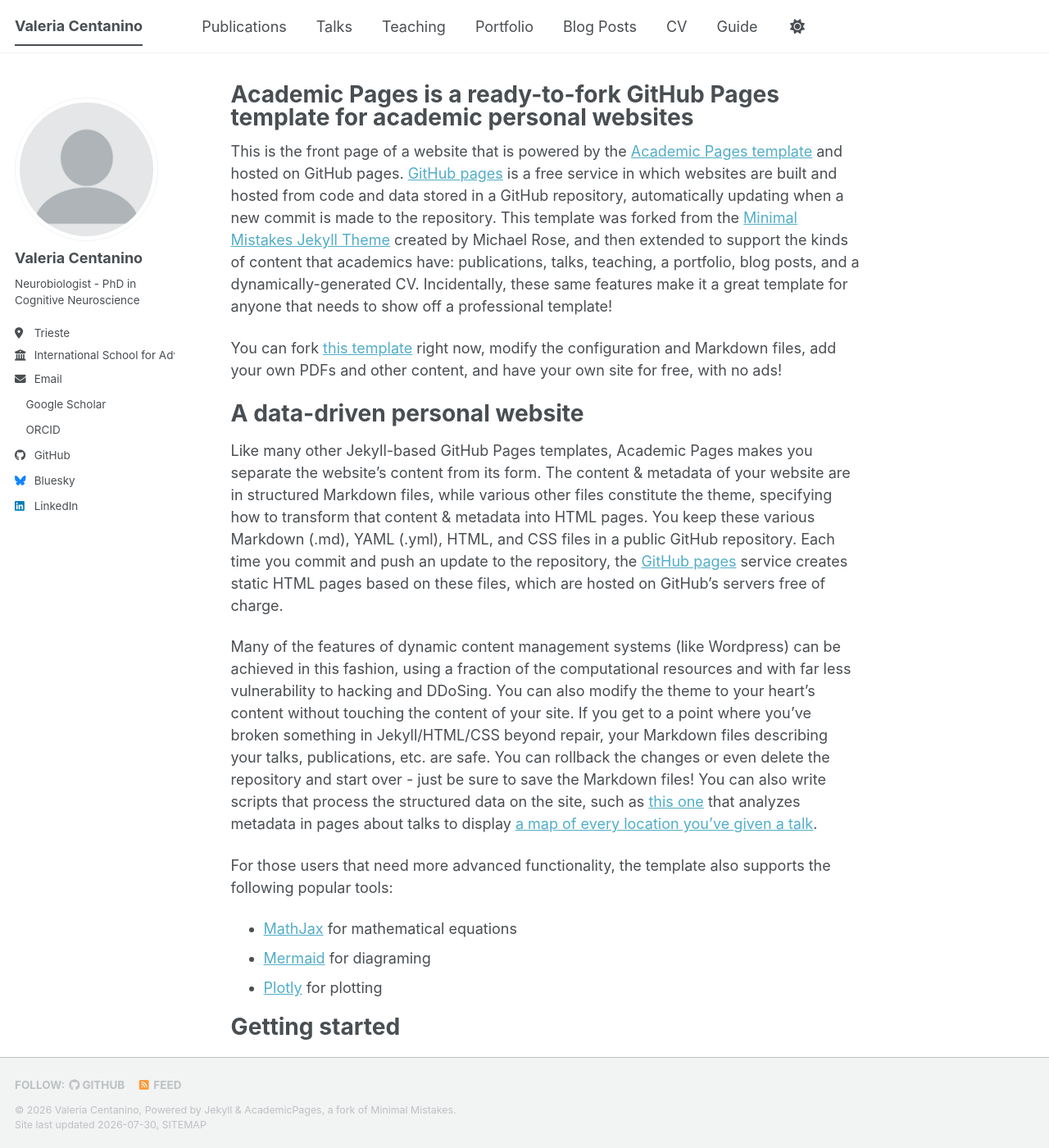
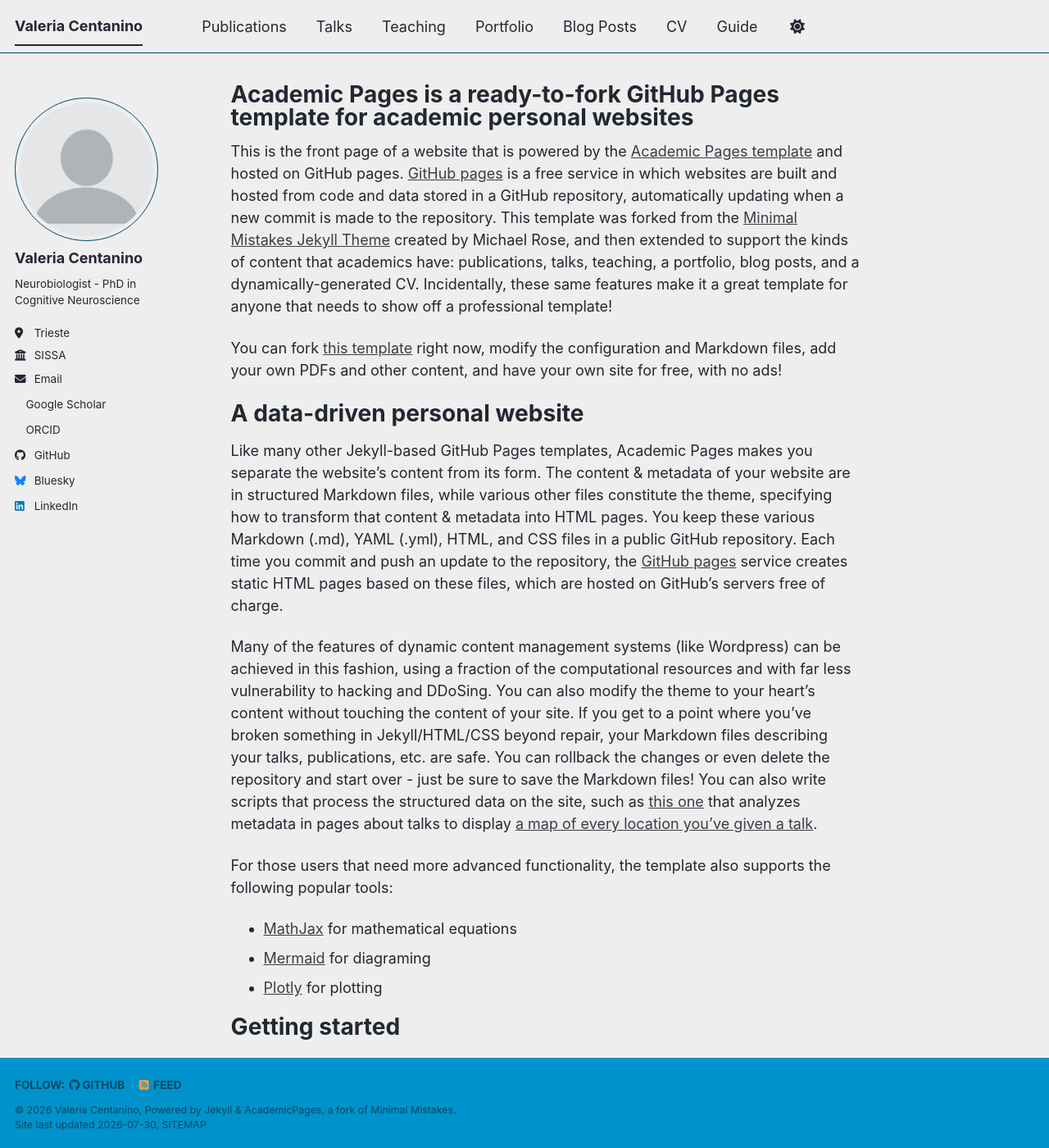
Before and after one commit to valecenta/valecenta.github.io, a Jekyll site: the page built from _pages/about.md, in a window 1280 px wide and 1400 px high. Shown: the whole window at 82% size. Built offline with Jekyll 4.4.1, drawn with Linux system fonts in a browser that asks for light colours; a style sheet for code colours, icons or effects is not loaded.

Commit message:
changed site settings

```diff
--- a/_config.yml
+++ b/_config.yml
@@ -8,11 +8,11 @@
 
 # Basic Site Settings
 locale                   : "en-US"
-site_theme               : "default" # The available themes options are "default", "air", "sunrise", "mint", "dirt" and "contrast"
+site_theme               : "air" # The available themes options are "default", "air", "sunrise", "mint", "dirt" and "contrast"
 title                    : "Valeria Centanino"
 title_separator          : "-"
 name                     : &name "Valeria Centanino"
-description              : &description "Your Name's academic portfolio"   # Update this with a general description of your site, this is the default if not overridden by a page
+description              : &description "Valeria Centanino's academic website"   # Update this with a general description of your site, this is the default if not overridden by a page
 url                      : https://valecenta.github.io # The base hostname & protocol for your site e.g. "https://[your GitHub username].github.io",
                                                            # or if you already have some other page hosted on Github then use "https://[your GitHub username].github.io/[Your Repo Name]"
 baseurl                  : "" # the subpath of your site, e.g. "/blog"
@@ -28,7 +28,7 @@ author:
   pronouns         : # example: "she/her"
   bio              : "Neurobiologist - PhD in Cognitive Neuroscience"
   location         : "Trieste"
-  employer         : "International School for Advanced Studies (SISSA)"
+  employer         : "SISSA"
   uri              : # URL
   email            : "vcentani@sissa.it"
 
```
